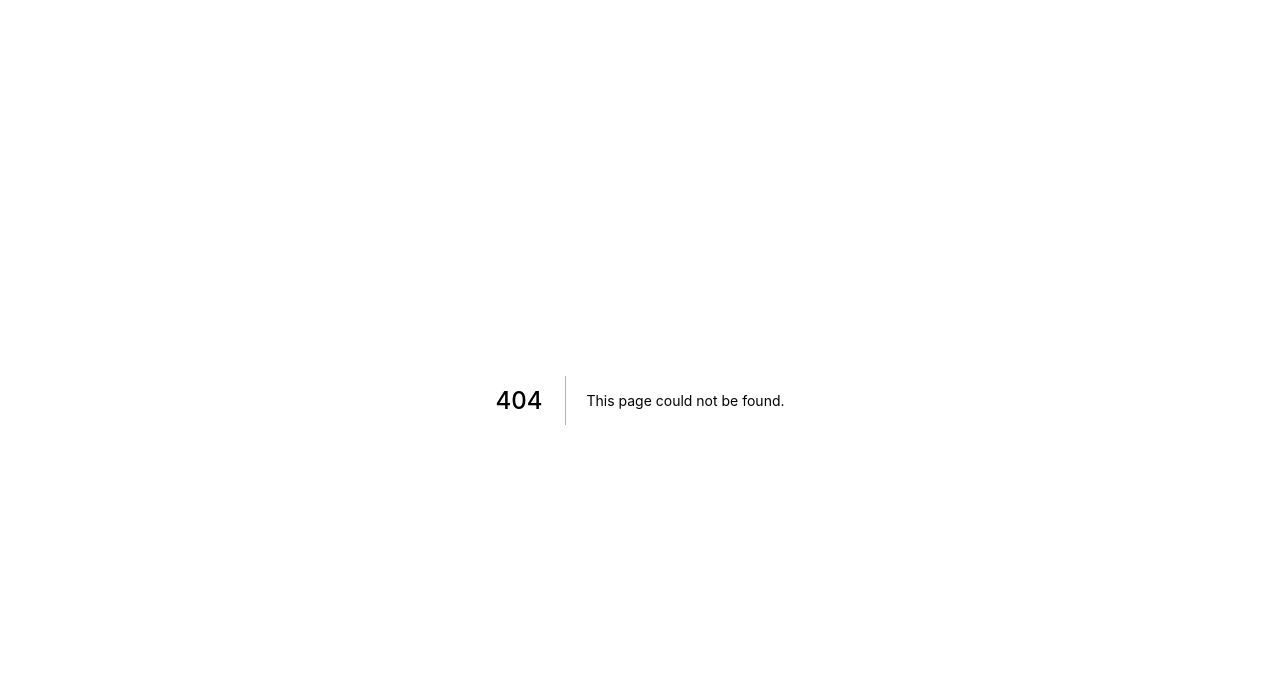
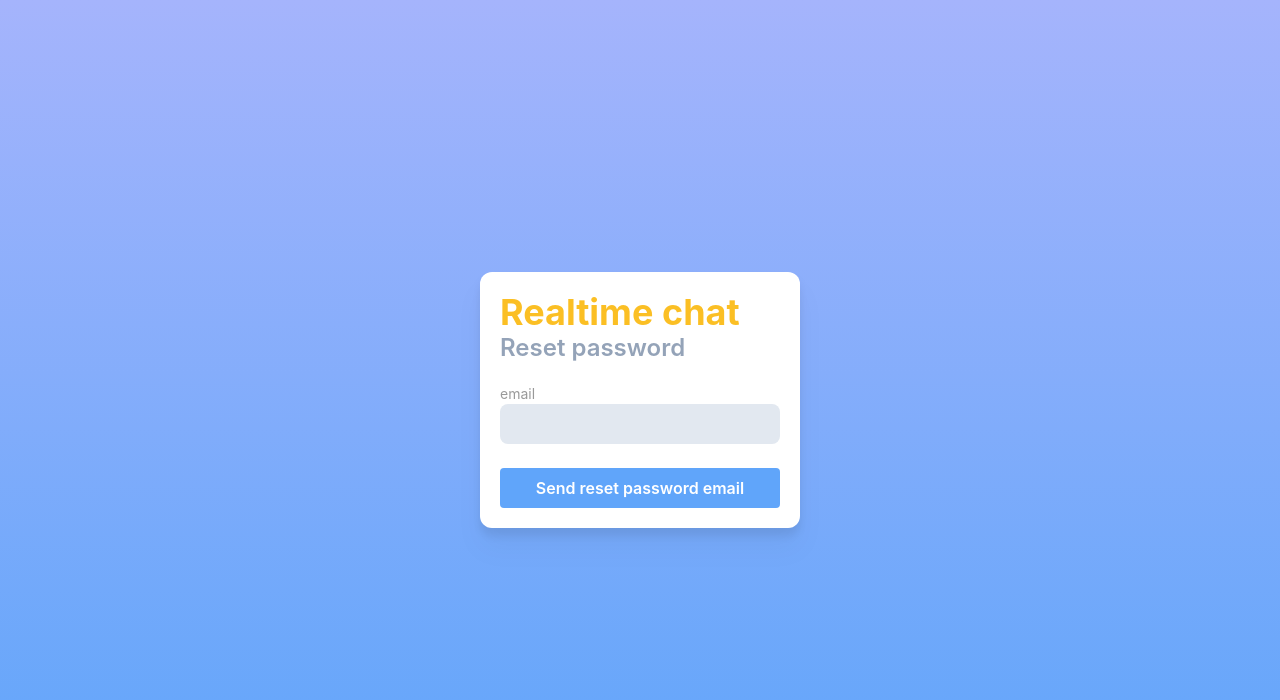
Before and after one commit to nghuuanhdai/next-realtime-chat, a Next.js app: page /reset-password in a window 1280 px wide. Before the commit this address had no page. Shown: the top 700 px of the page. Built offline with nearby package versions, Linux system fonts and the light colour scheme.

Commit message:
login register and reset password

```diff
--- /dev/null
+++ b/pages/api/logout.ts
@@ -0,0 +1,13 @@
+import type { NextApiRequest, NextApiResponse } from 'next'
+
+type Data = {
+  name: string
+}
+
+export default function handler(
+  req: NextApiRequest,
+  res: NextApiResponse<Data>
+) {
+  //TODO handle cookie section clear
+  res.redirect(307,'/login')
+}
--- a/pages/index.tsx
+++ b/pages/index.tsx
@@ -6,6 +6,7 @@ import ChatMessage from '../components/message'
 import { IMessage, IMessageData, IUser } from '../types'
 import { FormEvent, FormEventHandler, MouseEventHandler, useEffect, useState } from 'react'
 import { NextPage } from 'next/types'
+import Link from 'next/link'
 
 const Home: NextPage = () => {
   const [chatData, setChatData] = useState<IMessageData|null>(null)
@@ -49,7 +50,7 @@ const Home: NextPage = () => {
     for (let i = 0; i < 10; i++) {
       const message: IMessage = {
         user: [me, other][Math.floor(Math.random()*2)],
-        message: lorem.generateParagraphs(1),
+        message: lorem.generateParagraphs(Math.floor(Math.random()*5)+1),
         _id: i.toString(),
         time: new Date()
       }
@@ -81,12 +82,6 @@ const Home: NextPage = () => {
     }
   }
 
-  function loginFormSubmit(evt:FormEvent<HTMLFormElement>) {
-    evt.preventDefault()
-    console.log('login')
-    const formData = new FormData(evt.target as HTMLFormElement)
-  }
-
   function searchFormSubmit(evt:FormEvent<HTMLFormElement>) {
     evt.preventDefault()
     console.log('search')
@@ -111,27 +106,18 @@ const Home: NextPage = () => {
             ?(
             <div className='flex flex-row p-2 items-start'>
               <h1 className='text-4xl font-bold flex-auto text-amber-400'><button onClick={()=> setSideBar(!sideBar)}>{user?.userName}</button></h1>
-              <button onClick={logout} type='button' className='flex-none mt-2 flex-auto rounded bg-slate-400 p-2 px-5 text-white font-semibold'>Logout</button>
+              <Link href='/api/logout'><button className='flex-none mt-2 flex-none rounded bg-slate-400 p-2 px-5 text-white font-semibold'>Logout</button></Link>
             </div>
           )
-          :(
-            <form onSubmit={loginFormSubmit} className='flex flex-col p-2 max-w-xs mx-auto'>
-              <h1 className='text-4xl font-bold flex-auto text-amber-400 mx-auto'>Realtime chat</h1>
-              <label htmlFor='username' className='flex-auto text-black/40 text-sm'>user name</label>
-              <input name='username' id='username' className='text-blue-900 flex-auto bg-slate-200 rounded-lg p-2' type='text'></input>
-              <label htmlFor='password' className='flex-auto text-black/40 text-sm'>password</label>
-              <input name='password' id='password' className='text-blue-900 flex-auto bg-slate-200 rounded-lg p-2' type='password'></input>
-              <button type='submit' className='mt-2 flex-auto rounded bg-blue-400 p-2 text-white font-semibold'>Login</button>
-            </form>
-          )
+          :(<></>)
         }
       </div>
       <div className='flex-auto min-h-0'>
         <div className='h-full flex flex-row relative'>
           <div className={
             sideBar
-            ?'absolute md:relative w-80 flex-col flex h-full z-10 bg-white overflow-clip transition-all'
-            :'absolute md:relative w-0 md:w-80 flex-col flex h-full z-10 bg-white overflow-clip transition-all'}>
+            ?'flex-none absolute md:relative w-80 flex-col flex h-full z-10 bg-white overflow-clip transition-all'
+            :'flex-none absolute md:relative w-0 md:w-80 flex-col flex h-full z-10 bg-white overflow-clip transition-all'}>
             <form onSubmit={searchFormSubmit} className='flex flex-row p-2 items-stretch'>
               <label htmlFor='username' className='flex-auto text-black/40 text-sm hidden'>user name</label>
               <input name='username' id='username' placeholder='user name' className='text-blue-900 flex-auto bg-slate-200 rounded-l-lg p-2' type='text'></input>
@@ -185,7 +171,7 @@ const Home: NextPage = () => {
             </div>
             <form id='message-form' onSubmit={onSubmit} className="flex mt-2">
               <textarea name='message' className='flex-auto border-2 h-20 rounded-l-lg p-2' onKeyDown={onKeyDown}/>
-              <button type='submit' className='w-20 h-20 rounded-r-lg bg-blue-400 p-2 text-white'>Send</button>
+              <button type='submit' className='w-20 h-20 rounded-r-lg bg-amber-400 p-2 text-white'>Send</button>
             </form>
           </div>
         </div>
--- /dev/null
+++ b/pages/login.tsx
@@ -0,0 +1,39 @@
+import Head from "next/head";
+import Link from "next/link";
+import { useRouter } from "next/router";
+import { NextPage } from "next/types";
+
+const Login: NextPage = ()=>{
+  const router = useRouter()
+  const {err} = router.query
+
+  return (
+    <div className="bg-gradient-to-t from-blue-400 to-indigo-300 h-screen flex items-center">
+      <Head>
+        <title>Next realtime chat</title>
+        <meta name="description" content="realtime chat app with Nextjs" />
+        <link rel="icon" href="/favicon.ico" />
+      </Head>
+
+      <main className="container mx-auto">
+        { err
+          ?(<p className="drop-shadow-xl bg-red-400 text-white m-5 p-3 rounded-lg mt-5 max-w-xs mx-auto">{err}</p>)
+          :(<></>)
+        }
+        <form action="/api/login" method="post" className='drop-shadow-xl rounded-xl p-5 bg-white flex flex-col p-2 max-w-xs mx-auto'>
+          <h1 className='text-4xl font-bold flex-auto text-amber-400'><Link href='/'>Realtime chat</Link></h1>
+          <h2 className='text-2xl font-semibold text-slate-400 mb-5'>Login</h2>
+          <label htmlFor='username' className='flex-auto text-black/40 text-sm'>username</label>
+          <input name='username' id='username' className='text-blue-900 flex-auto bg-slate-200 rounded-lg p-2' type='text'></input>
+          <label htmlFor='password' className='flex-auto text-black/40 text-sm'>password</label>
+          <input name='password' id='password' className='text-blue-900 flex-auto bg-slate-200 rounded-lg p-2' type='password'></input>
+          <span  className="text-right text-sm text-blue-400 underline"><Link href="/reset-password">Forgot password</Link></span>
+          <button type='submit' className='mt-6 flex-auto rounded bg-blue-400 p-2 text-white font-semibold'>Login</button>
+          <p className="text-right text-sm text-blue-400">Don&apos;t have an account? <span className="underline"><Link href="/register">Create one?</Link></span></p>
+        </form>
+      </main>
+    </div>
+  )
+}
+
+export default Login
--- /dev/null
+++ b/pages/register.tsx
@@ -0,0 +1,40 @@
+import Head from "next/head";
+import Link from "next/link";
+import { useRouter } from "next/router";
+import { NextPage } from "next/types";
+
+const Register: NextPage = ()=>{
+  const router = useRouter()
+  const {err} = router.query
+
+  return (
+    <div className="bg-gradient-to-t from-blue-400 to-indigo-300 h-screen flex items-center">
+      <Head>
+        <title>Next realtime chat</title>
+        <meta name="description" content="realtime chat app with Nextjs" />
+        <link rel="icon" href="/favicon.ico" />
+      </Head>
+
+      <main className="container mx-auto">
+        { err
+          ?(<p className="drop-shadow-xl bg-red-400 text-white m-5 p-3 rounded-lg mt-5 max-w-xs mx-auto">{err}</p>)
+          :(<></>)
+        }
+        <form action="/api/register" method="post" className='drop-shadow-xl rounded-xl p-5 bg-white flex flex-col p-2 max-w-xs mx-auto'>
+          <h1 className='text-4xl font-bold flex-auto text-amber-400'><Link href='/'>Realtime chat</Link></h1>
+          <h2 className='text-2xl font-semibold text-slate-400 mb-5'>Register</h2>
+          <label htmlFor='username' className='flex-auto text-black/40 text-sm'>username</label>
+          <input name='username' id='username' className='text-blue-900 flex-auto bg-slate-200 rounded-lg p-2' type='text'></input>
+          <label htmlFor='email' className='flex-auto text-black/40 text-sm'>email</label>
+          <input name='email' id='email' className='text-blue-900 flex-auto bg-slate-200 rounded-lg p-2' type='email'></input>
+          <label htmlFor='password' className='flex-auto text-black/40 text-sm'>password</label>
+          <input name='password' id='password' className='text-blue-900 flex-auto bg-slate-200 rounded-lg p-2' type='password'></input>
+          <button type='submit' className='mt-6 flex-auto rounded bg-blue-400 p-2 text-white font-semibold'>Register</button>
+          <p className="text-right text-sm text-blue-400">Already have an account? <span className="underline"><Link href="/login">Login</Link></span></p>
+        </form>
+      </main>
+    </div>
+  )
+}
+
+export default Register
--- /dev/null
+++ b/pages/reset-password.tsx
@@ -0,0 +1,39 @@
+import Head from "next/head";
+import Link from "next/link";
+import { useRouter } from "next/router";
+import { NextPage } from "next/types";
+
+const Register: NextPage = ()=>{
+  const router = useRouter()
+  const {err, info} = router.query
+
+  return (
+    <div className="bg-gradient-to-t from-blue-400 to-indigo-300 h-screen flex items-center">
+      <Head>
+        <title>Next realtime chat</title>
+        <meta name="description" content="realtime chat app with Nextjs" />
+        <link rel="icon" href="/favicon.ico" />
+      </Head>
+
+      <main className="container mx-auto">
+        { err
+          ?(<p className="drop-shadow-xl bg-red-400 text-white m-5 p-3 rounded-lg mt-5 max-w-xs mx-auto">{err}</p>)
+          :(<></>)
+        }
+        { info
+          ?(<p className="drop-shadow-xl bg-green-400 text-white m-5 p-3 rounded-lg mt-5 max-w-xs mx-auto">{info}</p>)
+          :(<></>)
+        }
+        <form action="/api/reset-password" method="post" className='drop-shadow-xl rounded-xl p-5 bg-white flex flex-col p-2 max-w-xs mx-auto'>
+          <h1 className='text-4xl font-bold flex-auto text-amber-400'><Link href='/'>Realtime chat</Link></h1>
+          <h2 className='text-2xl font-semibold text-slate-400 mb-5'>Reset password</h2>
+          <label htmlFor='email' className='flex-auto text-black/40 text-sm'>email</label>
+          <input name='email' id='email' className='text-blue-900 flex-auto bg-slate-200 rounded-lg p-2' type='email'></input>
+          <button type='submit' className='mt-6 flex-auto rounded bg-blue-400 p-2 text-white font-semibold'>Send reset password email</button>
+        </form>
+      </main>
+    </div>
+  )
+}
+
+export default Register
--- a/styles/globals.css
+++ b/styles/globals.css
@@ -28,6 +28,7 @@ a {
 /* Track */
 ::-webkit-scrollbar-track {
   background: #f1f1f1;
+  border-radius: 10px;
 }
 
 /* Handle */
@@ -38,5 +39,5 @@ a {
 
 /* Handle on hover */
 ::-webkit-scrollbar-thumb:hover {
-  background: #555;
+  background: rgb(96 165 250);
 }
```
